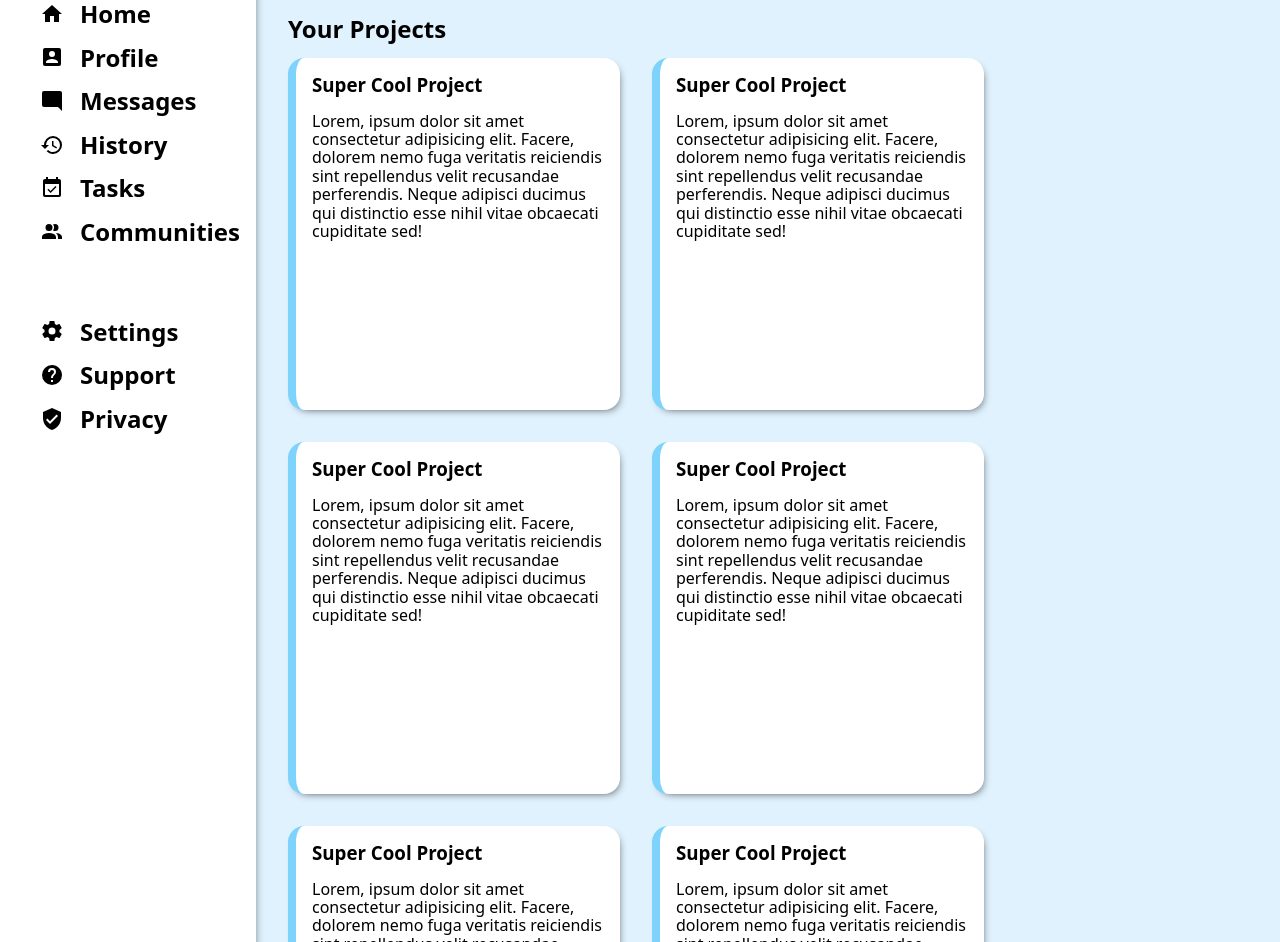
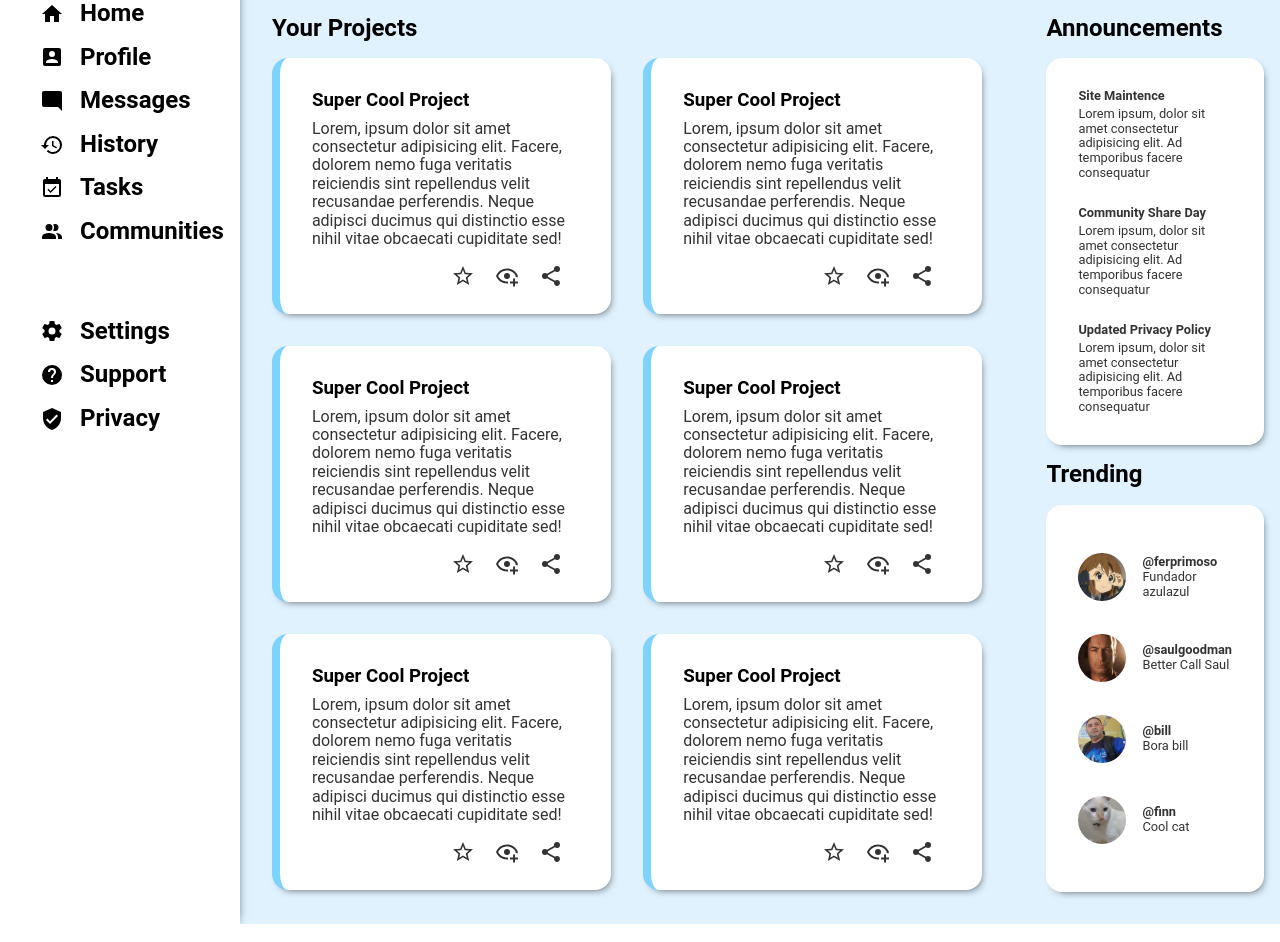
Before and after one commit to ferprimoso/admin-dashboard, a plain HTML site: page index.html in a window 1280 px wide. Shown: the part 180-1122 px from the top of the page. Drawn offline with Linux system fonts and the light colour scheme.

Commit message:
Add cards content and add photos

```diff
--- a/index.html
+++ b/index.html
@@ -67,30 +67,90 @@
                     <div class="card">
                         <h3>Super Cool Project</h3>
                         <p>Lorem, ipsum dolor sit amet consectetur adipisicing elit. Facere, dolorem nemo fuga veritatis reiciendis sint repellendus velit recusandae perferendis. Neque adipisci ducimus qui distinctio esse nihil vitae obcaecati cupiditate sed!</p>
+                        <span>
+                            <img src="icons/star-outline.svg" class="svg-icon">
+                            <img src="icons/eye-plus-outline.svg" class="svg-icon">
+                            <img src="icons/share-variant.svg" class="svg-icon">
+                        </span>
                     </div>
                     <div class="card">
                         <h3>Super Cool Project</h3>
                         <p>Lorem, ipsum dolor sit amet consectetur adipisicing elit. Facere, dolorem nemo fuga veritatis reiciendis sint repellendus velit recusandae perferendis. Neque adipisci ducimus qui distinctio esse nihil vitae obcaecati cupiditate sed!</p>
+                        <span>
+                            <img src="icons/star-outline.svg" class="svg-icon">
+                            <img src="icons/eye-plus-outline.svg" class="svg-icon">
+                            <img src="icons/share-variant.svg" class="svg-icon">
+                        </span>
                     </div>
                     <div class="card">
                         <h3>Super Cool Project</h3>
                         <p>Lorem, ipsum dolor sit amet consectetur adipisicing elit. Facere, dolorem nemo fuga veritatis reiciendis sint repellendus velit recusandae perferendis. Neque adipisci ducimus qui distinctio esse nihil vitae obcaecati cupiditate sed!</p>
+                        <span>
+                            <img src="icons/star-outline.svg" class="svg-icon">
+                            <img src="icons/eye-plus-outline.svg" class="svg-icon">
+                            <img src="icons/share-variant.svg" class="svg-icon">
+                        </span>
                     </div>
                     <div class="card">
                         <h3>Super Cool Project</h3>
                         <p>Lorem, ipsum dolor sit amet consectetur adipisicing elit. Facere, dolorem nemo fuga veritatis reiciendis sint repellendus velit recusandae perferendis. Neque adipisci ducimus qui distinctio esse nihil vitae obcaecati cupiditate sed!</p>
+                        <span>
+                            <img src="icons/star-outline.svg" class="svg-icon">
+                            <img src="icons/eye-plus-outline.svg" class="svg-icon">
+                            <img src="icons/share-variant.svg" class="svg-icon">
+                        </span>
                     </div>
                     <div class="card">
                         <h3>Super Cool Project</h3>
                         <p>Lorem, ipsum dolor sit amet consectetur adipisicing elit. Facere, dolorem nemo fuga veritatis reiciendis sint repellendus velit recusandae perferendis. Neque adipisci ducimus qui distinctio esse nihil vitae obcaecati cupiditate sed!</p>
+                        <span>
+                            <img src="icons/star-outline.svg" class="svg-icon">
+                            <img src="icons/eye-plus-outline.svg" class="svg-icon">
+                            <img src="icons/share-variant.svg" class="svg-icon">
+                        </span>
                     </div>
                     <div class="card">
                         <h3>Super Cool Project</h3>
                         <p>Lorem, ipsum dolor sit amet consectetur adipisicing elit. Facere, dolorem nemo fuga veritatis reiciendis sint repellendus velit recusandae perferendis. Neque adipisci ducimus qui distinctio esse nihil vitae obcaecati cupiditate sed!</p>
+                        <span>
+                            <img src="icons/star-outline.svg" class="svg-icon">
+                            <img src="icons/eye-plus-outline.svg" class="svg-icon">
+                            <img src="icons/share-variant.svg" class="svg-icon">
+                        </span>
                     </div>
                 </div>
             </div>
-            <div class="main-right">
+        </div>
+        <div class="right-container">
+            <h2>Announcements</h2>
+                <div class="cards-flex-container">
+                <div class="card card-announcements">
+
+                    <p class="card-para"><span>Site Maintence</span><br>Lorem ipsum, dolor sit amet consectetur adipisicing elit. Ad temporibus facere consequatur  </p>
+                    <div class="line-separator"></div>
+                    <p class="card-para">  <span>Community Share Day</span><br>Lorem ipsum, dolor sit amet consectetur adipisicing elit. Ad temporibus facere consequatur </p>
+                    <div class="line-separator"></div>
+                    <p class="card-para"><span>Updated Privacy Policy</span><br>Lorem ipsum, dolor sit amet consectetur adipisicing elit. Ad temporibus facere consequatur  </p>
+                </div>
+                <h2>Trending</h2>
+                <div class="card card-trending">
+                    <div class="user-mini-card">
+                        <div class="profile-img-circle img-yui"></div>
+                        <p><span>@ferprimoso</span><br>Fundador azulazul</p>
+                    </div>
+                    <div class="user-mini-card">
+                        <div class="profile-img-circle img-saul"></div>
+                        <p><span>@saulgoodman</span><br>Better Call Saul</p>
+                    </div>
+                    <div class="user-mini-card">
+                        <div class="profile-img-circle img-bill"></div>
+                        <p><span>@bill</span><br>Bora bill</p>
+                    </div>
+                    <div class="user-mini-card">
+                        <div class="profile-img-circle img-finn"></div>
+                        <p><span>@finn</span><br>Cool cat</p>
+                    </div>
+                </div>
             </div>
         </div>
 
--- a/styles.css
+++ b/styles.css
@@ -5,7 +5,7 @@
     --terciary-color: #e0f2fe;
     text-align: center;
     font-size: 16px;
-    font-family: system-ui, -apple-system, BlinkMacSystemFont, 'Segoe UI', Roboto, Oxygen, Ubuntu, Cantarell, 'Open Sans', 'Helvetica Neue', sans-serif;
+    font-family: 'Roboto', system-ui, -apple-system, BlinkMacSystemFont, 'Segoe UI', Roboto, Oxygen, Ubuntu, Cantarell, 'Open Sans', 'Helvetica Neue', sans-serif;
     box-sizing: border-box;
 }
 
@@ -19,7 +19,7 @@ ul {
 .grid-container {
     height: 100vh;
     display: grid;
-    grid-template-columns: 1fr 4fr;
+    grid-template-columns: 1fr 4fr 1fr;
     grid-template-rows: 1fr 5fr;
 }
 
@@ -27,10 +27,18 @@ h1 {
     margin: 0;
 }
 
+p {
+    color: #333;
+}
 
 h3 {
     margin: 0;
 }
+
+span {
+    text-align: right;
+}
+
 
 /* sidebar  */
 .sidebar {
@@ -53,7 +61,7 @@ h3 {
     color: var(--secundary-color);
 }
 
-.sidebar .svg-icon {
+.svg-icon {
     width: 1.5rem;
     margin-right: 1rem;
 }
@@ -76,16 +84,18 @@ h3 {
 .profile-img-circle {
     height: 3rem;
     width: 3rem;
-    background-color: white;
+    background-color: black;
     background-size: 100%;
     background-position: center;
+    background-repeat: no-repeat;
     border-radius: 50%;
+    flex: none;
 }
 
 /*header */
 
 .header {
-    grid-column: 2;
+    grid-column: 2 span;
     background-color: var(--primary-color);
     display: flex;
     flex-direction: column;
@@ -198,6 +208,10 @@ button {
     margin-top: 1rem;
 }
 
+.main-left p {
+    margin-top: 0.5rem;
+
+}
 
 .main-left {
     flex: 3;
@@ -207,21 +221,99 @@ button {
     padding: 1rem 1rem;
     padding-right: 2rem;
     display: grid;
-    grid-template-columns: repeat(auto-fit, minmax(18rem, 1fr));
+    grid-template-columns: repeat(auto-fit, minmax(20rem, 1fr));
     gap: 2rem;
 }
 
 .card {
     background-color: white;
-    height: 20rem;
+    height: 12rem;
     border-radius: 1rem;
     box-shadow: 3px 4px 8px -5px rgba(0,0,0,0.75);
     border-left: #7dd3fc 0.5rem solid ;
-    padding: 1rem;
     text-align: left;
 }
 
-.main-right {
+.main-left .card {
+    padding: 2rem;
+    display: flex;
+    flex-direction: column;
+}
+
+/* right container */
+
+.right-container {
+    padding: 1rem;
+    background-color: var(--terciary-color);
+}
+
+.right-container h2 {
+    text-align: left;
+    margin: 0;
+    margin-top: 1rem;
+}
+
+.right-container .card {
+    margin-top: 1rem;
+    margin-bottom: 1rem;
+    border: none;
+    height: 20.2rem;
+    display: flex;
+    flex-direction: column;
+    justify-content: center;
+    padding: 2rem;
+
+}
+
+.card-announcements {
+    margin: 0;
+}
+
+.line-separator{
+    height: 0.11rem;
+    background-color:#333;
+}
+
+
+.card-para span {
+    font-weight: bold;
+    display: inline-block;
+    margin-bottom: 0.2rem;
+}
+
+.right-container .card-announcements > p {
+    font-size: 0.8rem;
+    border-bottom: 0.5rem;
+}
+
+.card-trending{
+  font-size: 0.8rem;
+  padding: 1rem;
+}
+
+.card-trending span{
+    font-weight: bold;
+}
+
+.user-mini-card {
+    display: flex;
+    align-items: center;
+    gap: 1rem;
     flex: 1;
-    display: flex
 }
+
+.img-yui{
+    background-image: url(images/yui.jpg);
+}
+
+.img-saul{
+    background-image: url(images/saul.jpg);
+}
+
+.img-bill{
+    background-image: url(images/bill.jpg);
+}
+
+.img-finn{
+    background-image: url(images/finn.jpg);
+}
```
Also changed, not shown: icons/eye-plus-outline.svg (added), icons/share-variant.svg (added), icons/star-outline.svg (added), images/bill.jpg (added), images/finn.jpg (added), images/saul.jpg (added).
